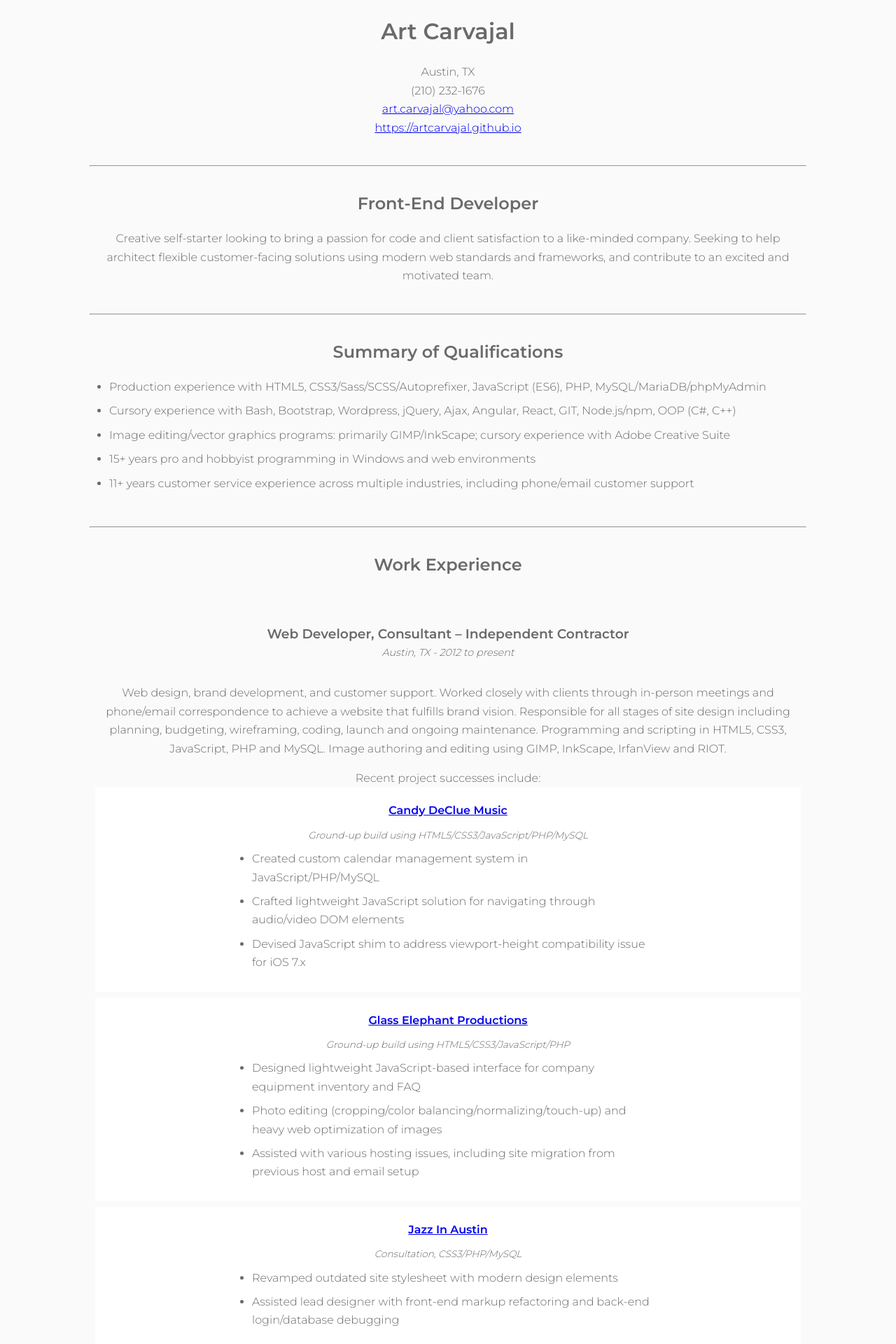
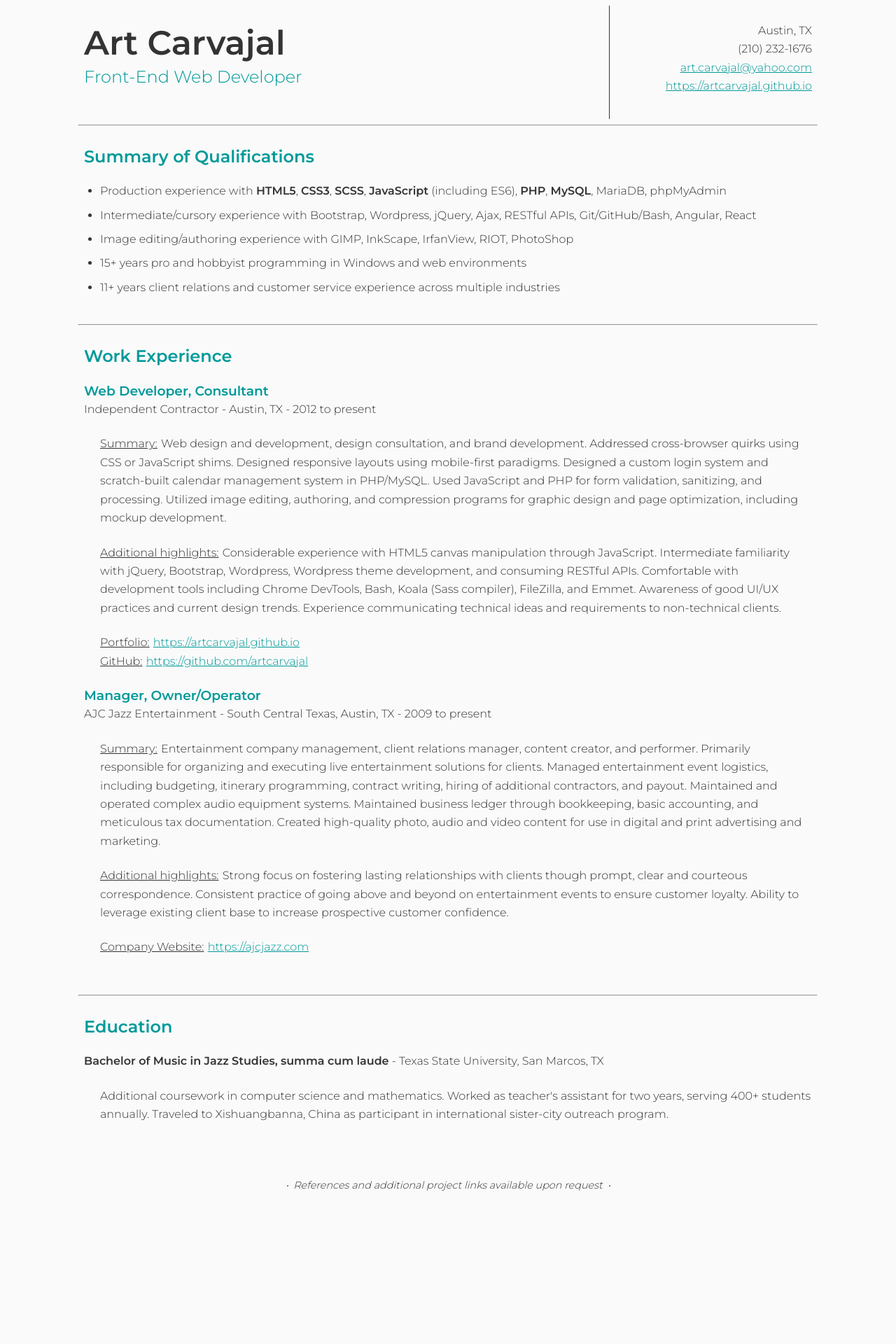
Before and after one commit to carvacodes/carvacodes.github.io, a PHP site: page /resume.html in a window 1280 px wide. Shown: the top 1920 px of the page at 70% size. After the commit the page ends 1701 px from the top, so only its background shows below. Run offline with PHP 8.4, Linux system fonts and the light colour scheme.

Commit message:
complete overhaul of resume and resume style sheet; initial commit of new content and format

```diff
--- a/css/resume-style.css
+++ b/css/resume-style.css
@@ -1,93 +1,201 @@
+/*
+main text color: #333;
+highlight text color: rgb(0,153,153)
+standard margin: 23px;
+mobile margin: 12px;
+*/
+
+/*****************/
 /* Global styles */
+/*               */
+/*****************/
+
 * {
 	box-sizing: border-box;
 	position: relative;
 }
 body {
 	font-family: "Montserrat";
-	text-align: center;
-	max-width: 1024px;
 	margin: 0 auto;
 	padding: 0;
 	line-height: 1.65em;
 	background-color: #fafafa;
-	color: #6a6a6a;
+	color: #333;
+	max-width: 11in;
 }
 ul {
 	text-align: left;
 	margin: 0 auto;
-	padding-left: 20px;
+	padding-left: 23px;
 }
 li {
 	padding-bottom: 0.5em;
 }
-h1, h2, h3, h4, h5, p {
+h2, h3, h4, h5, a {
+	color: rgb(0,153,153);
+}
+h1, h2 {
+	margin: 0 auto 23px auto;
+}
+h1 {
+	color: #333;
+	font-size: 3em;
+}
+h3 {
+	margin-bottom: 0;
+}
+p {
 	margin: 0 auto;
+}
+section {
+	padding: 23px 8px;
+}
+section > section {
 	padding: 0;
 }
 a:hover {
 	color: #197FFF;
 }
+
+/*****************/
 /* Header styles */
+/*               */
+/*****************/
+
 header {
-	padding: 2em 0.5em;
+	padding-top: 0.5em;
+	display: flex;
+	width: 100%;
 }
-header h1 {
-	padding-bottom: 1em;
+.primary-info {
+	flex: 1;
+	padding-top: 2.5em;
+}
+.primary-info h2 {
+	font-weight: normal;
+}
+.secondary-info {
+	font-weight: 300;
+	flex: 0;
+	text-align: right;
+	border-left: thin solid #333;
+	padding-left: 5em;
 }
 
-/* Main section styles */
-body > section {
-	padding: 2em 0.5em;
+/***************/
+/* Item Styles */
+/*             */
+/***************/
+
+
+.item-heading, .item-content {
+	margin-bottom: 23px;
 }
-body > section h2 {
-	padding-bottom: 1em;
+.item-content {
+	padding-left: 23px;
+}
+.item-content p::before, .item-content p span {
+	text-decoration: underline;
+	display: inline-block;
+	padding-right: 0.33em;
+}
+.summary p::before {
+	content: "Summary:";
+}
+.additional p::before {
+	content: "Additional highlights:";
 }
 
-/* Experience styles */
-.work-item {
-	padding: 1em 0;
-}
-.item-heading {
-	padding: 2em 0;
-}
-.heading-additional {
-	font-size: 90%;
-	font-style: italic;
-}
-.work-item:nth-of-type(1) .item-heading {
-	/*padding-top: 0;*/
-}
-.work-item-desc-quick {
-	font-size: 85%;
-	font-style: italic;
-	letter-spacing: -0.03px;
-	margin: 8px 0;
-}
-.work-details-pre {
-	margin-top: 1em;
-}
-.work-sub-item, .education-sub-item {
-	padding: 1.25em 0;
-	margin-bottom: 0.5em;
-	background-color: white;
-}
-.work-sub-item ul, .education-sub-item ul {
-	max-width: 600px;
-}
 /* Footer */
+
 footer {
+	width: 100%;
+	text-align: center;
 	padding: 2em 0.5em;
 	font-size: 90%;
 	font-style: italic;
 }
+footer p::before, footer p::after {
+	content: "\2022";
+	padding: 0 0.5em;
+}
+
+/*****************/
+/* Media Queries */
+/*    Print      */
+/*****************/
 
 @media print {
+	/* Change base margin size to 12px in print */
 	html {
 		font-size: 10px;
 	}
 	body {
 		max-width: 8in;
 		font-size: 1em;
+		background-color: white;
+	}
+	ul {
+		text-align: left;
+		margin: 0 auto;
+		padding-left: 12px;
+	}
+	h1, h2 {
+		margin: 0 auto 12px auto;
+	}
+	section {
+		padding: 12px 5px;
+	}
+	.item-heading, .item-content {
+		margin-bottom: 12px;
+	}
+	.item-content {
+		padding-left: 12px;
+	}
+	footer {
+		padding: 1em 0.25em;
 	}
 }
+
+/*****************/
+/* Media Queries */
+/*    Screen     */
+/*****************/
+
+@media screen and (max-width: 801px) {
+	h1, h2, h3, .item-heading, .item-content.links {
+		text-align: center;
+	}
+	.heading-additional .divider {
+		visibility: hidden;
+		display: block;
+		height: 0;
+	}
+}
+@media screen and (max-width: 639px) {
+	header {
+		display: block;
+		padding: 23px 0 12px 0;
+	}
+	.primary-info, .secondary-info {
+		padding: 0;
+	}
+	.secondary-info {
+		text-align: center;
+	}
+	.item-content {
+		padding: 0;
+	}
+}
+
+@media screen and (max-width: 480px) {
+	 footer p::before, footer p::after {
+	 	display: none;
+	 }
+}
+
+@media screen and (max-width: 420px) {
+	body {
+		font-size: 14px;
+	}
+}
--- a/resume.html
+++ b/resume.html
@@ -1,7 +1,7 @@
 <!DOCTYPE html>
 <html lang="en">
 <head>
-	<title>Art Carvajal - Résumé</title>
+	<title>Art Carvajal - R&eacute;sum&eacute;</title>
 	<meta name="viewport" content="width=device-width, initial-scale=1">
 	<link href="https://fonts.googleapis.com/css?family=Montserrat:300,600" rel="stylesheet">
 	<link rel="stylesheet" href="css/resume-style.css">
@@ -9,128 +9,77 @@
 </head>
 <body>
 	<header>
+		<section class="primary-info">
 			<h1>Art Carvajal</h1>
+			<h2>Front-End Web Developer</h2>
+		</section>
+		<section class="secondary-info">
 			<p>Austin, TX</p>
 			<p>(210) 232-1676</p>
 			<p><a href="mailto:art.carvajal@yahoo.com">art.carvajal@yahoo.com</a></p>
 			<p><a href="https://artcarvajal.github.io" target="_blank">https://artcarvajal.github.io</a></p>
+		</section>
 	</header>
-	<hr>
-	<section class="objective">
-		<h2>Front-End Developer</h2>
-		<p>Creative self-starter looking to bring a passion for code and client satisfaction to a like-minded company. Seeking to help architect flexible customer-facing solutions using modern web standards and frameworks, and contribute to an excited and motivated team.</p>
-	</section>
 	<hr>
 	<section class="qualifications">
 		<h2>Summary of Qualifications</h2>
 		<ul>
-		<li>Production experience with HTML5, CSS3/Sass/SCSS/Autoprefixer, JavaScript (ES6), PHP, MySQL/MariaDB/phpMyAdmin</li>
-		<li>Cursory experience with Bash, Bootstrap, Wordpress, jQuery, Ajax, Angular, React, GIT, Node.js/npm, OOP (C#, C++)</li>
-		<li>Image editing/vector graphics programs: primarily GIMP/InkScape; cursory experience with Adobe Creative Suite</li>
+			<li>Production experience with <strong>HTML5</strong>, <strong>CSS3</strong>, <strong>SCSS</strong>, <strong>JavaScript</strong> (including ES6), <strong>PHP</strong>, <strong>MySQL</strong>, MariaDB, phpMyAdmin</li>
+			<li>Intermediate/cursory experience with Bootstrap, Wordpress, jQuery, Ajax, RESTful APIs, Git/GitHub/Bash, Angular, React</li>
+			<li>Image editing/authoring experience with GIMP, InkScape, IrfanView, RIOT, PhotoShop</li>
 			<li>15+ years pro and hobbyist programming in Windows and web environments</li>
-		<li>11+ years customer service experience across multiple industries, including phone/email customer support</li>
+			<li>11+ years client relations and customer service experience across multiple industries</li>
 		</ul>
 	</section>
 	<hr>
 	<section class="experience">
 	<h2>Work Experience</h2>
-
-		<section class="work-item">
+		<section class="item-main">
 			<div class="item-heading">
-				<h3>Web Developer, Consultant – Independent Contractor</h3>
-				<p class="heading-additional">Austin, TX - 2012 to present</p>
+				<h3>Web Developer, Consultant</h3>
+				<p class="heading-additional">Independent Contractor - Austin, TX - 2012 to present</p>
 			</div>
-			<p>Web design, brand development, and customer support. Worked closely with clients through in-person meetings and phone/email correspondence to achieve a website that fulfills brand vision. Responsible for all stages of site design including planning, budgeting, wireframing, coding, launch and ongoing maintenance. Programming and scripting in HTML5, CSS3, JavaScript, PHP and MySQL. Image authoring and editing using GIMP, InkScape, IrfanView and RIOT.</p>
-			<p class="work-details-pre">Recent project successes include:</p>
-			<section class="work-sub-item">
-				<h4><a href="https://candydecluemusic.com" target="_blank">Candy DeClue Music</a></h4>
-				<p class="work-item-desc-quick">Ground-up build using HTML5/CSS3/JavaScript/PHP/MySQL</p>
-				<ul>
-					<li>Created custom calendar management system in JavaScript/PHP/MySQL</li>
-					<li>Crafted lightweight JavaScript solution for navigating through audio/video DOM elements</li>
-					<li>Devised JavaScript shim to address viewport-height compatibility issue for iOS 7.x</li>
-				</ul>
+			<section class="item-content summary">
+				<p>Web design and development, design consultation, and brand development. Addressed cross-browser quirks using CSS or JavaScript shims. Designed responsive layouts using mobile-first paradigms. Designed a custom login system and scratch-built calendar management system in PHP/MySQL. Used JavaScript and PHP for form validation, sanitizing, and processing. Utilized image editing, authoring, and compression programs for graphic design and page optimization, including mockup development.</p>
 			</section>
-			<section class="work-sub-item">
-				<h4><a href="https://glasselephantpro.com" target="_blank">Glass Elephant Productions</a></h4>
-				<p class="work-item-desc-quick">Ground-up build using HTML5/CSS3/JavaScript/PHP</p>
-				<ul>
-					<li>Designed lightweight JavaScript-based interface for company equipment inventory and FAQ</li>
-					<li>Photo editing (cropping/color balancing/normalizing/touch-up) and heavy web optimization of images</li>
-					<li>Assisted with various hosting issues, including site migration from previous host and email setup</li>
-				</ul>
+			<section class="item-content additional">
+				<p>Considerable experience with HTML5 canvas manipulation through JavaScript. Intermediate familiarity with jQuery, Bootstrap, Wordpress, Wordpress theme development, and consuming RESTful APIs. Comfortable with development tools including Chrome DevTools, Bash, Koala (Sass compiler), FileZilla, and Emmet. Awareness of good UI/UX practices and current design trends. Experience communicating technical ideas and requirements to non-technical clients.</p>
 			</section>
-			<section class="work-sub-item">
-				<h4><a href="http://jazzinaustin.com" target="_blank">Jazz In Austin</a></h4>
-				<p class="work-item-desc-quick">Consultation, CSS3/PHP/MySQL</p>
-				<ul>
-					<li>Revamped outdated site stylesheet with modern design elements</li>
-					<li>Assisted lead designer with front-end markup refactoring and back-end login/database debugging</li>
-				</ul>
+			<section class="item-content links">
+				<p><span>Portfolio:</span><a href="https://artcarvajal.github.io" target="_blank">https://artcarvajal.github.io</a></p>
+				<p><span>GitHub:</span><a href="https://github.com/artcarvajal" target="_blank">https://github.com/artcarvajal</a></p>
 			</section>
 		</section>
-
-		<section class="work-item">
+		<section class="item-main">
 			<div class="item-heading">
-				<h3>Entertainment Company Manager, Owner/Operator at AJC Jazz</h3>
-				<p class="heading-additional">Austin, TX - 2009 to present</p>
+				<h3>Manager, Owner/Operator</h3>
+				<p class="heading-additional">AJC Jazz Entertainment - South Central Texas, Austin, TX - 2009 to present</p>
 			</div>
-			<p>Entertainment company management, artist management, client relations, PR, event planning and music performance.</p>
-			<p class="work-details-pre">Responsibilities include:</p>
-			<section class="work-sub-item">
-				<ul>
-					<li>Created photo, audio and video content for use in digital and print advertising and marketing</li>
-					<li>Forging strong client relationships through clear communication, detailed event requirements lists, thorough itineraries, regular check-ins with clients leading up to an event, and overall prompt and courteous correspondence</li>
-					<li>Coordinated with event teams for live events, including planners, venue owners, clients, engineering crew and bands; equipment procurement and operation, including audio equipment, staging, and lighting</li>
-					<li>Performed a wide array of clerical duties associated with business correspondence and upkeep including: emailing, document scanning, copying, collating, bookkeeping, and tax documentation</li>
-				</ul>
+			<section class="item-content summary">
+				<p>Entertainment company management, client relations manager, content creator, and performer. Primarily responsible for organizing and executing live entertainment solutions for clients. Managed entertainment event logistics, including budgeting, itinerary programming, contract writing, hiring of additional contractors, and payout. Maintained and operated complex audio equipment systems. Maintained business ledger through bookkeeping, basic accounting, and meticulous tax documentation. Created high-quality photo, audio and video content for use in digital and print advertising and marketing.</p>
 			</section>
+			<section class="item-content additional">
+				<p>Strong focus on fostering lasting relationships with clients though prompt, clear and courteous correspondence. Consistent practice of going above and beyond on entertainment events to ensure customer loyalty. Ability to leverage existing client base to increase prospective customer confidence.</p>
 			</section>
-
-		<section class="work-item">
-			<div class="item-heading">
-				<h3>Music Instructor, Content Creator at AJC Jazz Lessons</h3>
-				<p class="heading-additional">Austin, TX - 2006 to present</p>
-			</div>
-			<p>Instruction in guitar, bass, piano, and music theory as applied to various musical genres. Designed personalized learning material for students in print and digital formats, as well as in audio and video formats. Maintained a complex and shifting schedule. Worked with a wide variety of student personalities and learning styles to be able to teach complex topics effectively.</p>
-			<p class="work-details-pre">Ongoing work includes:</p>
-			<section class="work-sub-item">
-				<h4>Instructor</h4>
-				<ul>
-					<li>Creating custom learning materials in digital and print for student use</li>
-					<li>Designing lesson curricula; assessing student preferences and learning style to create fun and challenging musical goals</li>
-					<li>Encouraging questions and curiosity to create a supportive, adaptive, and stress-free learning environment</li>
-				</ul>
-			</section>
-			<section class="work-sub-item">
-				<h4>Copywriter/Content Creator of <a href="https://jazzscripts.blogspot.com" target="_blank">JazzScripts blog</a></h4>
-				<ul>
-					<li>Writing articles on various music-related topics</li>
-					<li>Transcribing works for guitar and bass, and writing detailed articles highlighting noteworthy musical concepts</li>
-					<li>Maintaining repository of resources for musicians covering useful tools, methodologies, and additional music</li>
-				</ul>
+			<section class="item-content links">
+				<p><span>Company Website:</span><a href="https://ajcjazz.com" target="_blank">https://ajcjazz.com</a></p>
 			</section>
 		</section>
 	</section>
 	<hr>
 	<section class="education">
+		<div class="item-heading">
 			<h2>Education</h2>
-
-		<div class="item-heading">
-			<h3>Bachelor of Music in Jazz Studies, Texas State University</h3>
-			<p class="heading-additional">San Marcos, TX – Jan. 2008 to May 2014</p>
+			<p class="heading-additional"><strong>Bachelor of Music in Jazz Studies, summa cum laude</strong><span class="divider"> - </span>Texas State University, San Marcos, TX</p>
 		</div>
-		<section class="education-sub-item">
-			<ul>
-				<li>Graduated with honors (Summa Cum Laude)</li>
-				<li>Additional coursework in computer science and mathematics</li>
-				<li>Served as teacher's assistant to Grant Mazak, working with up to 400+ students annually in Guitar for Non-Majors classes</li>
-				<li>Participation in international outreach; chosen as part of Central Texas delegation to Xishuangbanna, China</li>
-			</ul>
+		<section class="item-main">
+			<section class="item-content">
+				<p>Additional coursework in computer science and mathematics. Worked as teacher's assistant for two years, serving 400+ students annually. Traveled to Xishuangbanna, China as participant in international sister-city outreach program.</p>
+			</section>
 		</section>
 	</section>
 	<footer>
-		<p>&bull; References and additional project links available upon request &bull;</p>
+		<p>References and additional project links available upon request</p>
 	</footer>
 </body>
 </html>
```
Lines whose indentation alone changed are shown as unchanged.
